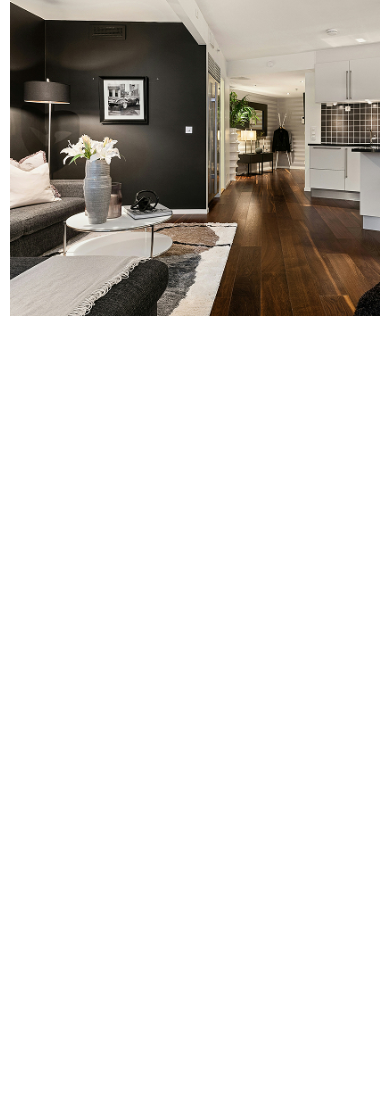
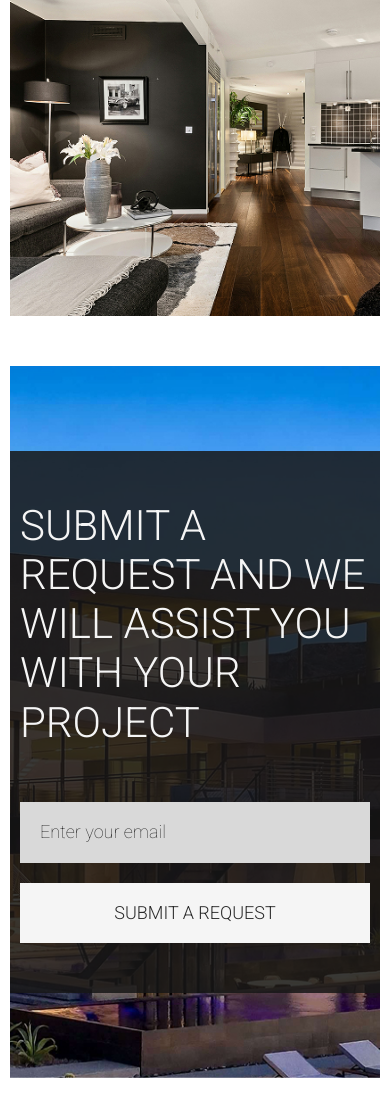
Before and after one commit to Gusev-CW/Arhitectura, a plain HTML site: page index.html in a window 390 px wide. Shown: the part 7633-8749 px from the top of the page. Before the commit the page ends 7999 px from the top, so only its background shows below. Drawn offline with nearby package versions, Linux system fonts and the light colour scheme.

Commit message:
request +adaptive

```diff
--- a/css/style.css
+++ b/css/style.css
@@ -414,6 +414,56 @@ z-index: 10;
   width: 100%;
 }
 
+.request{
+  padding-bottom: 150px;
+}
+
+.request__inner{
+  background-image: url(../images/request-bg.jpg);
+  background-repeat: no-repeat;
+  background-size: cover;
+  background-position: center center;
+  padding: 184px 0;
+
+}
+
+.request__inner-form{
+  background-color: rgba(23, 23, 23, .85);
+  max-width: 1000px;
+  margin: 0 auto;
+  padding: 75px 115px;
+}
+
+.request__title{
+  color: #f5f5f5;
+}
+
+.request__form{
+  display: flex;
+}
+
+.request__form-input{
+  display: inline-block;
+  padding: 20px;
+  border: none;
+  background-color: #d9d9d9;
+  font-size: 18px;
+  font-weight: 100;
+  line-height: 1.16;
+  width: 100%;
+  color: #2b2b2b;
+}
+
+.request__form-btn{
+  background-color: #f5f5f5;
+  text-transform: uppercase;
+  font-size: 18px;
+  font-weight: 300;
+  line-height: 1.16;
+  padding: 20px 50px;
+  width: 360px;
+}
+
 
 
 
@@ -522,6 +572,27 @@ z-index: 10;
     grid-template-columns: repeat(2, 1fr);
   }
 
+  .request{
+    padding-bottom: 50px;
+  }
+
+  .request__inner{
+    padding: 85px 0;
+  }
+
+  .request__form {
+    display: flex;
+    flex-direction: column;
+    gap: 20px;
+  }
+
+  .request__form-btn{
+    width: 100%;
+  }
+
+  .request__inner-form{
+    padding: 50px 10px;
+  }
 }
 
 @media (max-width: 540px) {
--- a/index.html
+++ b/index.html
@@ -328,7 +328,23 @@ our project catalog
             </div>
         </div>
     </section>
-
+    <section class="request">
+        <div class="container">
+            <div class="request__inner">
+                <div class="request__inner-form">
+                    <h2 class="request__title section__title">
+                        Submit a request and we will assist you with your project
+                    </h2>
+                    <form class="request__form">
+                        <input class="request__form-input" type="email" placeholder="Enter your email">
+                        <button class="request__form-btn" type="submit">
+                            Submit a request
+                        </button>
+                    </form>
+                </div>
+            </div>
+        </div>
+    </section>
 
 
 
```
Also changed, not shown: images/request-bg.jpg (added). Lines whose indentation alone changed are shown as unchanged.
